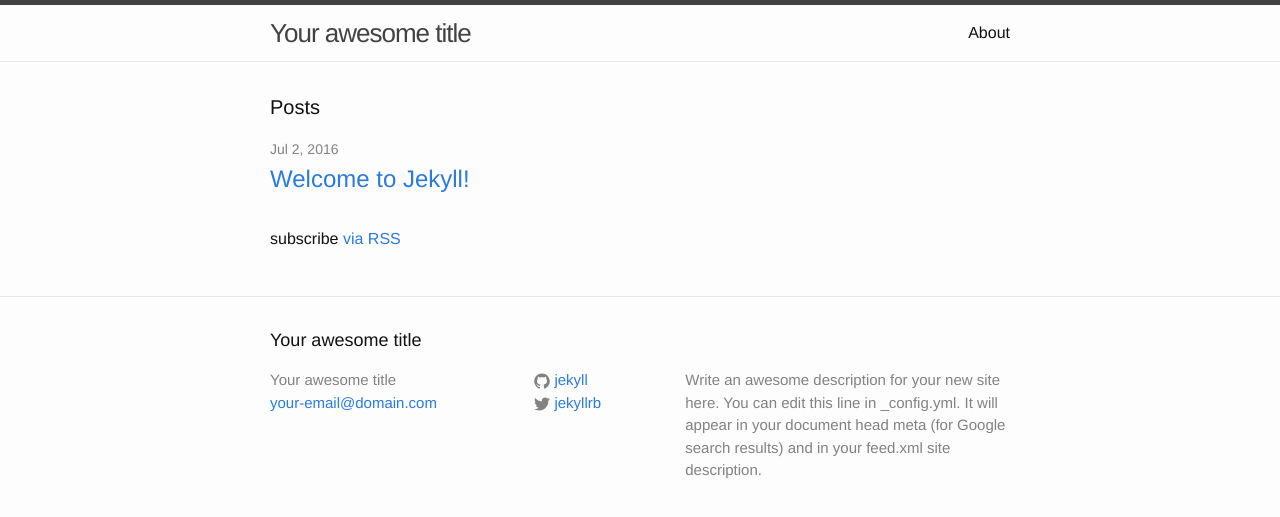
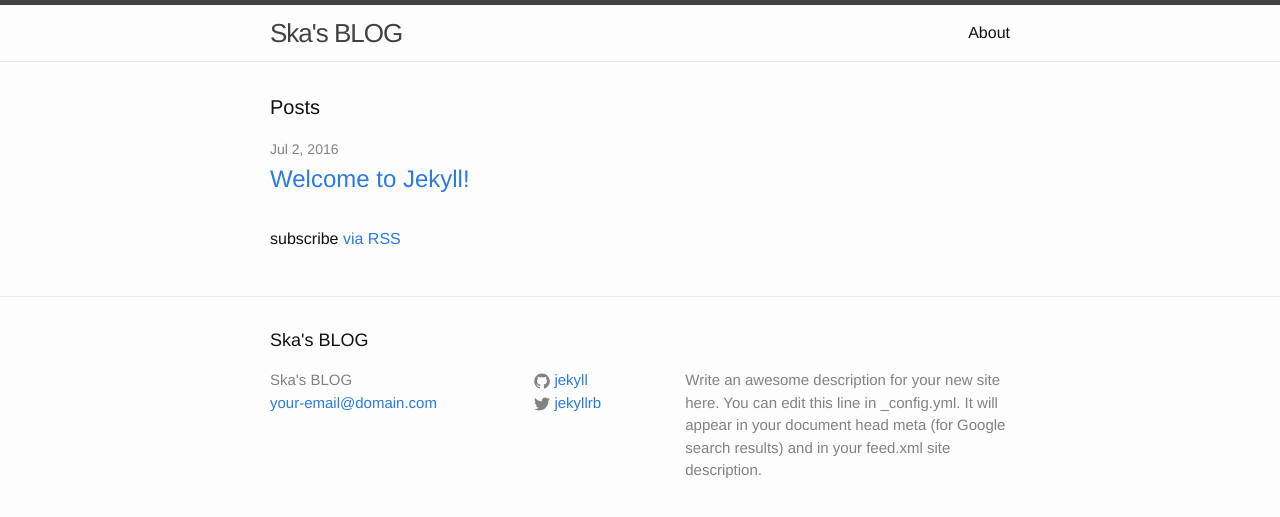
Before and after one commit to skaqud/skaqud.github.com, a Jekyll site: the page built from index.html, in a window 1280 px wide. Shown: the top 517 px of the page. Built offline with Jekyll 4.4.1, drawn with Linux system fonts in a browser that asks for light colours.

Commit message:
Updated _config.yml

```diff
--- a/_config.yml
+++ b/_config.yml
@@ -6,7 +6,7 @@
 # 'jekyll serve'. If you change this file, please restart the server process.
 
 # Site settings
-title: Your awesome title
+title: Ska's BLOG
 email: your-email@domain.com
 description: > # this means to ignore newlines until "baseurl:"
   Write an awesome description for your new site here. You can edit this
```
